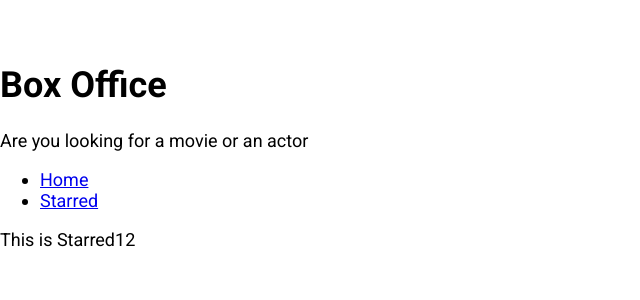
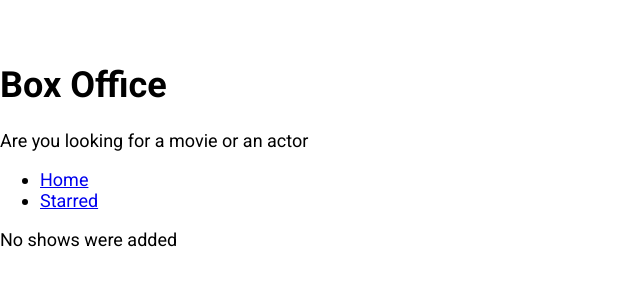
Before and after one commit to Ishan2110/Box-Office-App, a React (Create React App) app: page /starred in a window 1280 px wide. Shown: the top 300 px of the page, without its empty margins (0-640 px from the left). Built offline with nearby package versions, Linux system fonts and the light colour scheme.

Commit message:
finished starred page

```diff
--- a/src/pages/Starred.jsx
+++ b/src/pages/Starred.jsx
@@ -1,8 +1,45 @@
-import React from 'react';
+import React, { useEffect, useState } from 'react';
 import MainPageLayout from '../components/MainPageLayout';
+import ShowGrid from '../components/show/ShowGrid';
+import { apiGET } from '../misc/Config';
+import { useShows } from '../misc/Custom-hooks';
 
 const Starred = () => {
-  return <MainPageLayout>This is Starred12</MainPageLayout>;
+  const [starred] = useShows();
+
+  const [shows, setShows] = useState(null);
+  const [isLoading, setIsLoading] = useState(true);
+  const [error, setError] = useState(null);
+
+  useEffect(() => {
+    if (starred && starred.length > 0) {
+      // We could have used a for loop for multiple fetch requests but instead we use Promise.all to do all processing concurrently.
+      const promises = starred.map(showId => apiGET(`shows/${showId}`));
+
+      Promise.all(promises)
+        .then(apiData => apiData.map(show => ({ show })))
+        // We do the above so that we don't receive error while calling ShowGrid in line 40 as it receives data in bit diff form
+        .then(results => {
+          setShows(results);
+          setIsLoading(false);
+        })
+        .catch(err => {
+          setError(err.message);
+          setIsLoading(false);
+        });
+    } else {
+      setIsLoading(false);
+    }
+  }, [starred]);
+
+  return (
+    <MainPageLayout>
+      {isLoading && <div>Shows are Still Loading</div>}
+      {error && <div>Error Occured:{error}</div>}
+      {!isLoading && !shows && <div>No shows were added</div>}
+      {!isLoading && !error && shows && <ShowGrid data={shows} />}
+    </MainPageLayout>
+  );
 };
 
 export default Starred;
```
